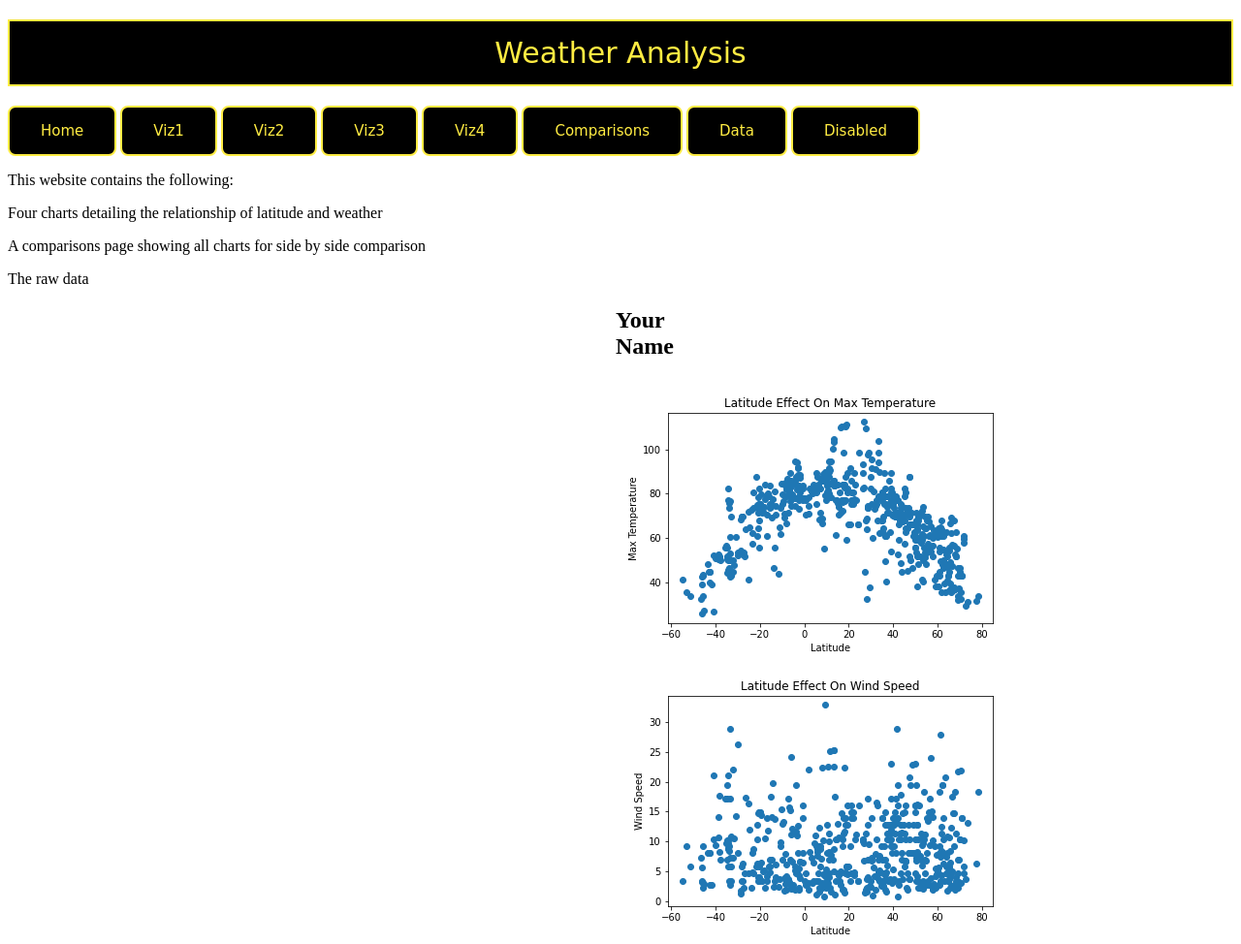
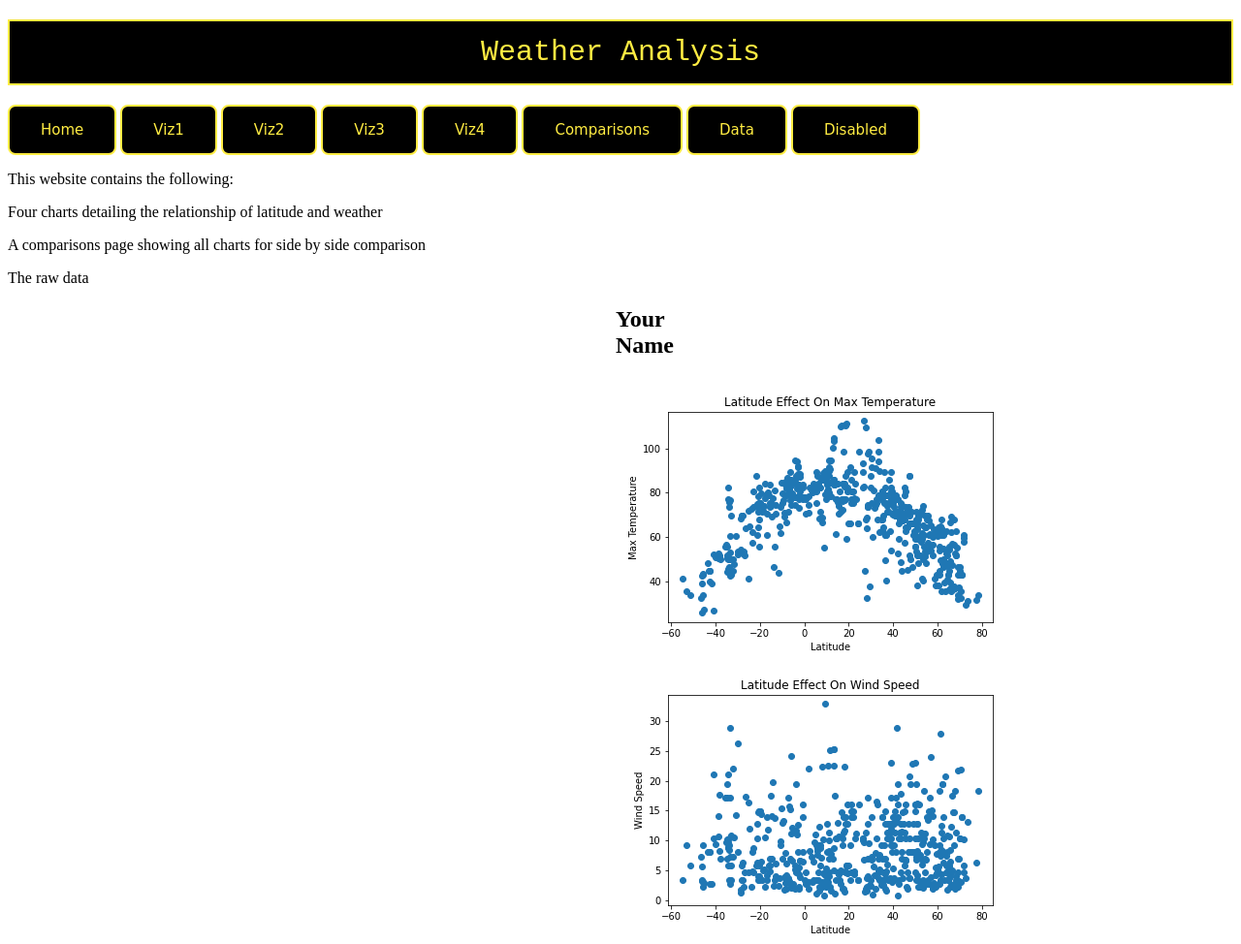
Before and after one commit to eddie0rNot/Web-Design-Challenge, a plain HTML site: page index.html in a window 1280 px wide. Shown: the top 974 px of the page at 97% size. Drawn offline with Linux system fonts and the light colour scheme.

Commit message:
update index style sheet

```diff
--- a/css/indexstylesheet.css
+++ b/css/indexstylesheet.css
@@ -1,6 +1,6 @@
 h1{
     align: center;
-    font: 30px cursive, serif;
+    font: 30px OCR A Std, monospace;
     background-color:  rgb(0, 0, 0);
     font-color: rgb(255, 236, 66);
     border: 2px solid;
```
